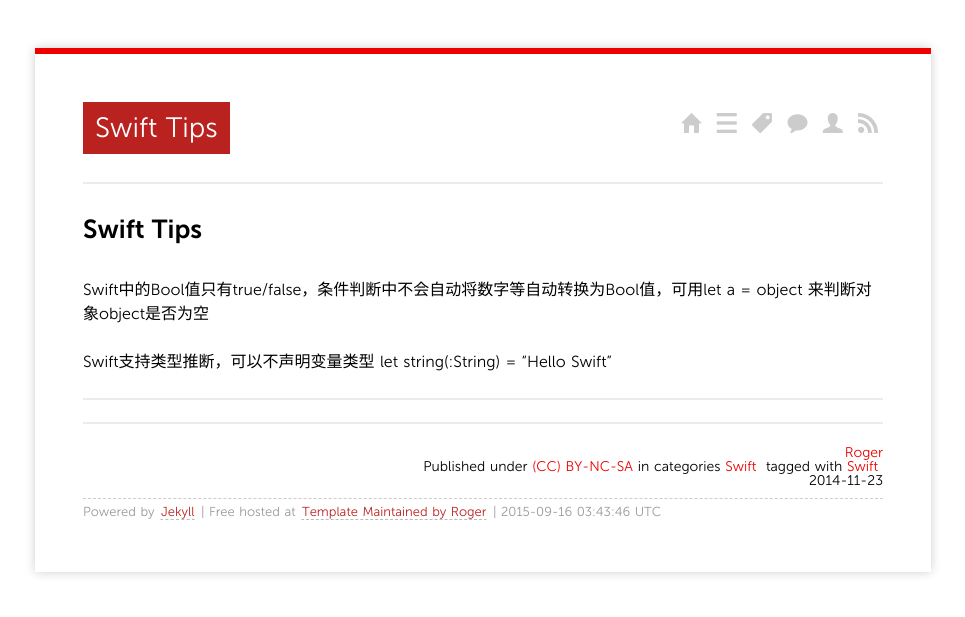
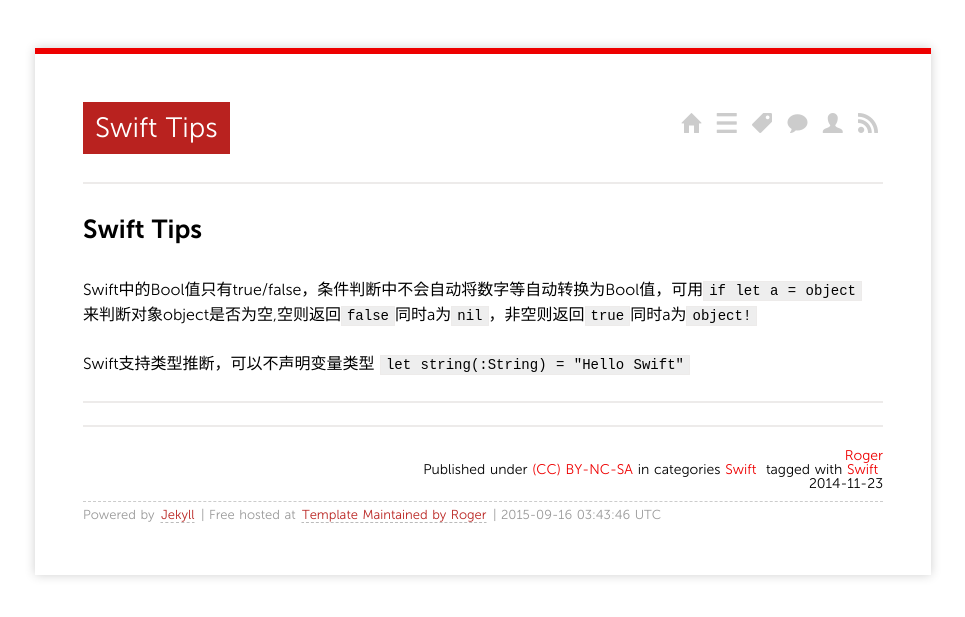
Before and after one commit to TJRoger/tjroger.github.io, a Jekyll site: the page built from _posts/2014/2014-11-23-first-tip.md, in a window 1280 px wide. Shown: the top 617 px of the page, without its empty margins (157-1122 px from the left). Built offline with Jekyll 4.4.1, drawn with Linux system fonts in a browser that asks for light colours; nearby versions of some CDN libraries; Markdown is read by kramdown in place of the engine named in the settings; comment, search, counter and statistics services are not loaded.

Commit message:
update tips

```diff
--- a/_posts/2014/2014-11-23-first-tip.md
+++ b/_posts/2014/2014-11-23-first-tip.md
@@ -9,9 +9,9 @@ tags:
 
 
 
-##Swift Tips
-Swift中的Bool值只有true/false，条件判断中不会自动将数字等自动转换为Bool值，可用let a = object 来判断对象object是否为空
+## Swift Tips
+Swift中的Bool值只有true/false，条件判断中不会自动将数字等自动转换为Bool值，可用`if let a = object` 来判断对象object是否为空,空则返回`false`同时a为`nil`，非空则返回`true`同时a为`object!`
 
-Swift支持类型推断，可以不声明变量类型 let string(:String) = "Hello Swift"
+Swift支持类型推断，可以不声明变量类型 `let string(:String) = "Hello Swift"`
 
 ----
```
Also changed, not shown: _posts/2015/2015-09-16-Initialization.md (added, +15 -0 lines).
